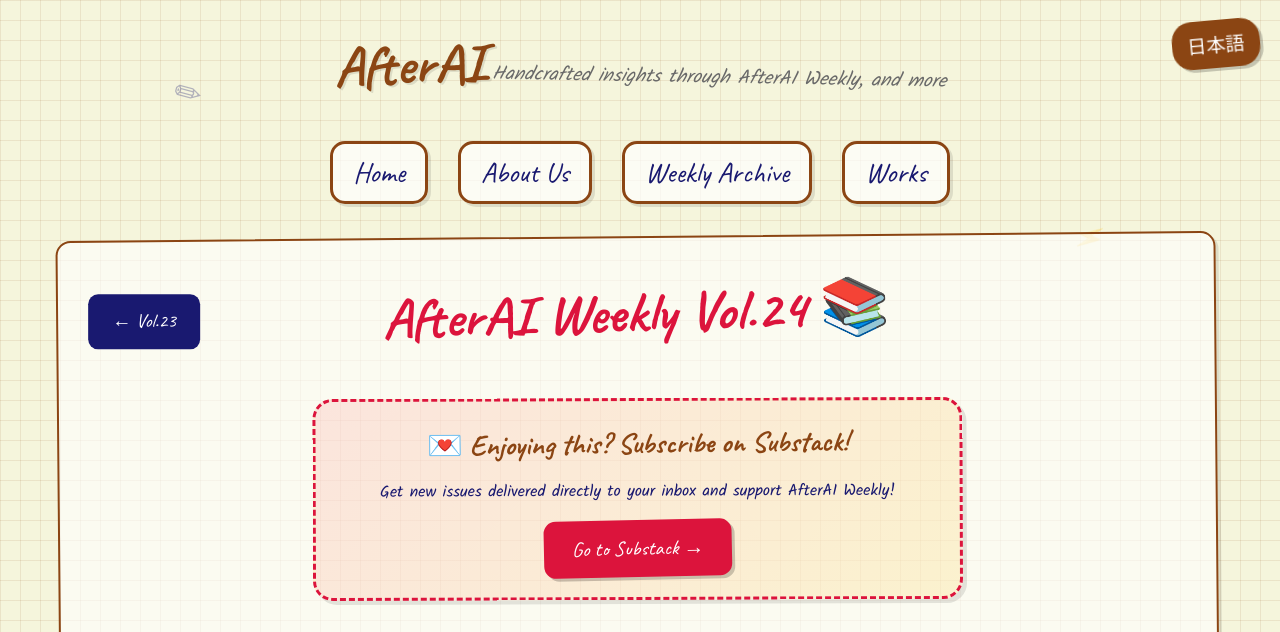
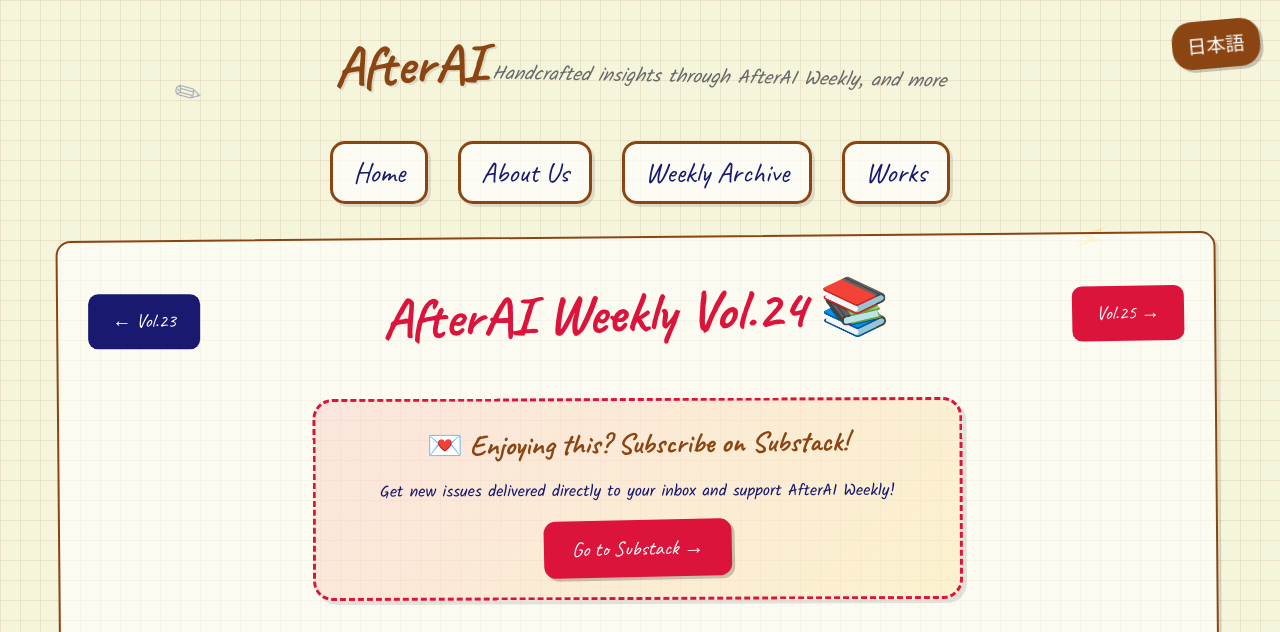
Before and after one commit to AfterAILab/AfterAILab.github.io, a Jekyll site: the page built from weekly/vol24.html, in a window 1280 px wide and 900 px high, cut to the strip 0-632 px from the top of the window. Built offline with Jekyll 4.4.1, drawn with Linux system fonts in a browser that asks for light colours.

Commit message:
Add vol25

```diff
--- a/_data/weekly_issues.yml
+++ b/_data/weekly_issues.yml
@@ -110,3 +110,5 @@
   slug: vol23
 - number: 24
   slug: vol24
+- number: 25
+  slug: vol25
--- /dev/null
+++ b/weekly/vol25.html
@@ -0,0 +1,5 @@
+---
+layout: weekly_issue
+title: "AfterAI Weekly Vol.25"
+slug: vol25
+---
```
Also changed, not shown: 2 other files.
